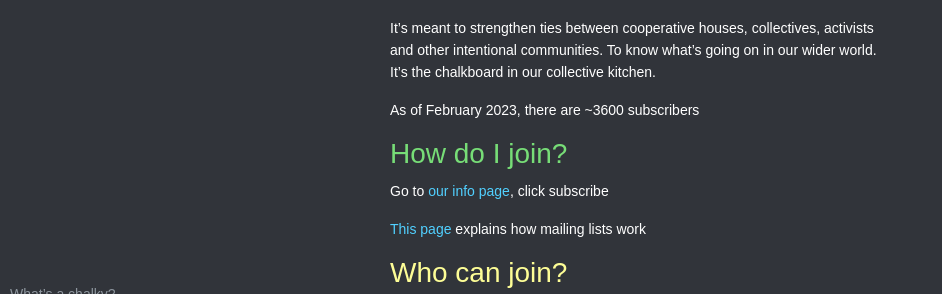
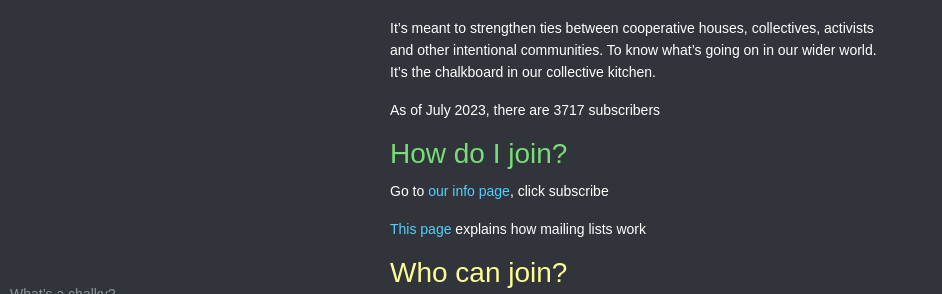
Before and after one commit to organicunity/chalkies.github.io, a Jekyll site: the page built from index.md, in a window 1280 px wide and 900 px high. Shown: the part 277-571 px from the top of the window, without its empty margins (0-942 px from the left). Built offline with Jekyll 4.4.1, drawn with Linux system fonts in a browser that asks for light colours; some web fonts are replaced; comment, search, counter and statistics services are not loaded; a style sheet for code colours, icons or effects is not loaded; our own code applies the rules of GitHub Pages for plain Markdown files.

Commit message:
update subscriber count

```diff
--- a/index.md
+++ b/index.md
@@ -10,7 +10,7 @@ Chalkies are anyone on [SF Chalkboard](https://lists.riseup.net/www/info/sfchalk
 
 It's meant to strengthen ties between cooperative houses, collectives, activists and other intentional communities. To know what's going on in our wider world. It's the chalkboard in our collective kitchen.
 
-As of February 2023, there are ~3600 subscribers
+As of July 2023, there are 3717 subscribers
 
 # How do I join?
 
```
